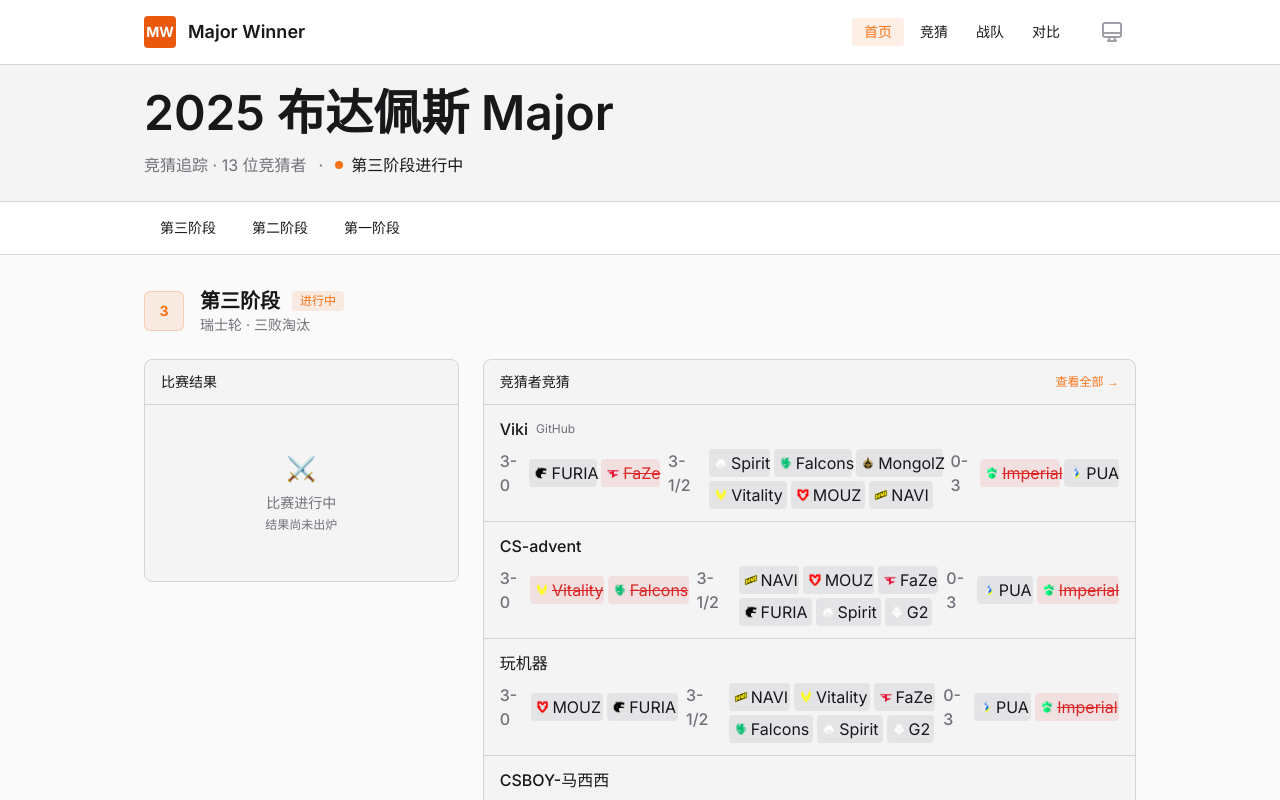
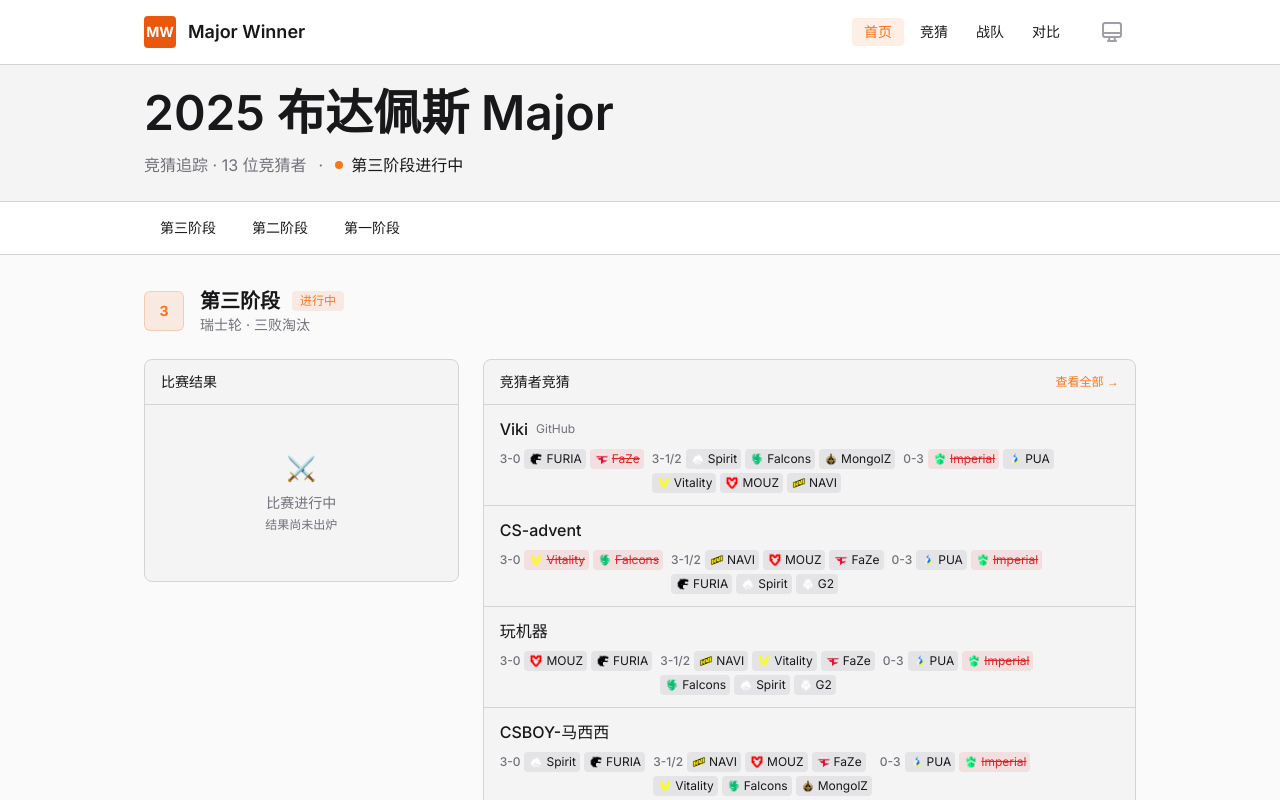
Before and after one commit to vikiboss/major-winner, a Next.js app: page / in a window 1280 px wide. Shown: the top 800 px of the page. Built offline with nearby package versions, Linux system fonts and the light colour scheme.

Commit message:
chore: 统一字体

```diff
--- a/app/page.tsx
+++ b/app/page.tsx
@@ -525,7 +525,7 @@ function PredictorPredictions({
             </div>
 
             {prediction && stageType === 'swiss' && (
-              <div className="flex items-start gap-x-2">
+              <div className="flex items-start gap-x-2 text-xs">
                 {/* 左列: 3-0 */}
                 <div className="flex items-center gap-x-1">
                   <span className="text-muted font-medium">3-0</span>
@@ -559,9 +559,9 @@ function PredictorPredictions({
                 </div>
 
                 {/* 中列: 3-1/2 (两行) */}
+                <div className="flex flex-col gap-y-1">
                   <div className="flex items-center gap-x-1">
-                  <span className="text-muted self-start font-medium">3-1/2</span>
-                  <div className="flex flex-col gap-y-1">
+                    <span className="text-muted font-medium">3-1/2</span>
                     <div className="flex gap-1">
                       {(prediction as StagePrediction)['3-1-or-3-2'].slice(0, 3).map((team) => {
                         const possible =
@@ -592,6 +592,7 @@ function PredictorPredictions({
                         )
                       })}
                     </div>
+                  </div>
                   <div className="flex gap-1">
                     {(prediction as StagePrediction)['3-1-or-3-2'].slice(3, 6).map((team) => {
                       const possible =
@@ -621,7 +622,6 @@ function PredictorPredictions({
                         </span>
                       )
                     })}
-                    </div>
                   </div>
                 </div>
 
```
Lines whose indentation alone changed are shown as unchanged.
